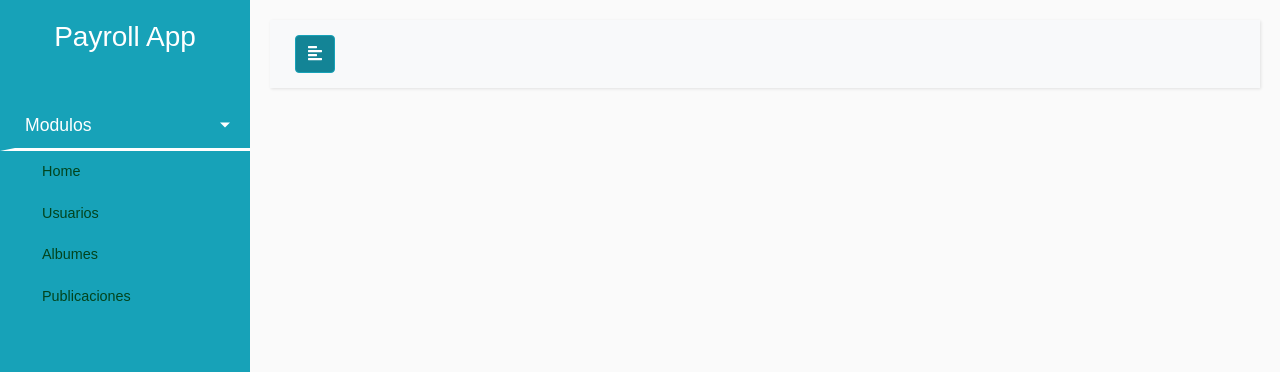
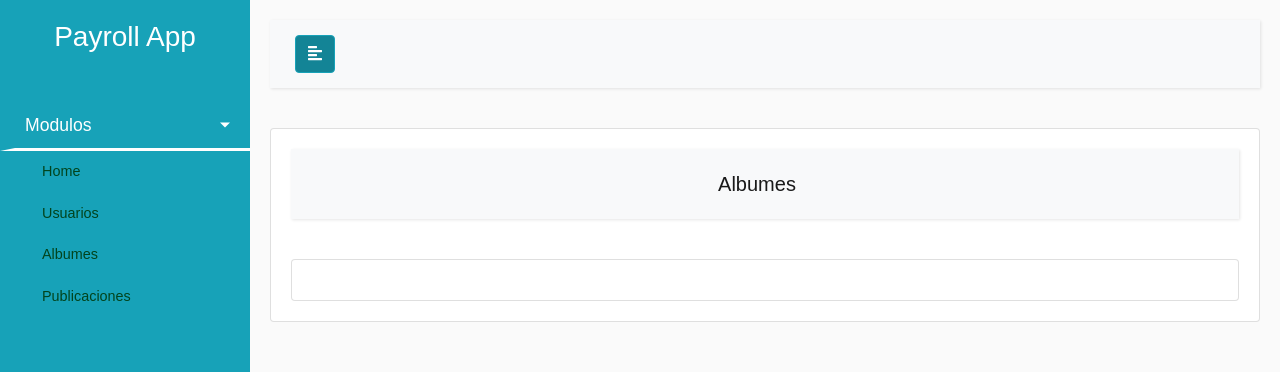
Before and after one commit to juanAlcala0204/testFrontEndDigital, a React (Create React App) app: page /Albums in a window 1280 px wide. Shown: the top 372 px of the page. Built offline with nearby package versions, Linux system fonts and the light colour scheme.

Commit message:
refactory/Module Albums - create basic Structure

```diff
--- /dev/null
+++ b/src/assets/css/Albums/albums.css
@@ -0,0 +1,3 @@
+.navbarAlbums {
+    text-align: center;
+}
--- a/src/modules/album/Albums.jsx
+++ b/src/modules/album/Albums.jsx
@@ -1,9 +1,32 @@
 import React from 'react'
+
+import BasicCard from '../../components/BasicCard'
+
+import '../../assets/css/Albums/albums.css'
 
 export default function Albums() {
     return (
         <div>
+        <BasicCard>
+            <div className='row'>
+                <div className='col'>
+                    <nav class="navbar navbar-light bg-light navbarAlbums">
+                        <div className='col'></div>
+                        <div className='col'>
+                            <a class="navbar-brand" href="#">Albumes</a>
+                        </div>
+                        <div className='col'></div>
+                    </nav>
+                </div>
+            </div>
+            <div className='row'>
+                <div className='col'>
+                    <BasicCard>
 
-        </div>
+                    </BasicCard>
+                </div>
+            </div>
+        </BasicCard>
+    </div>
     )
 }
```
